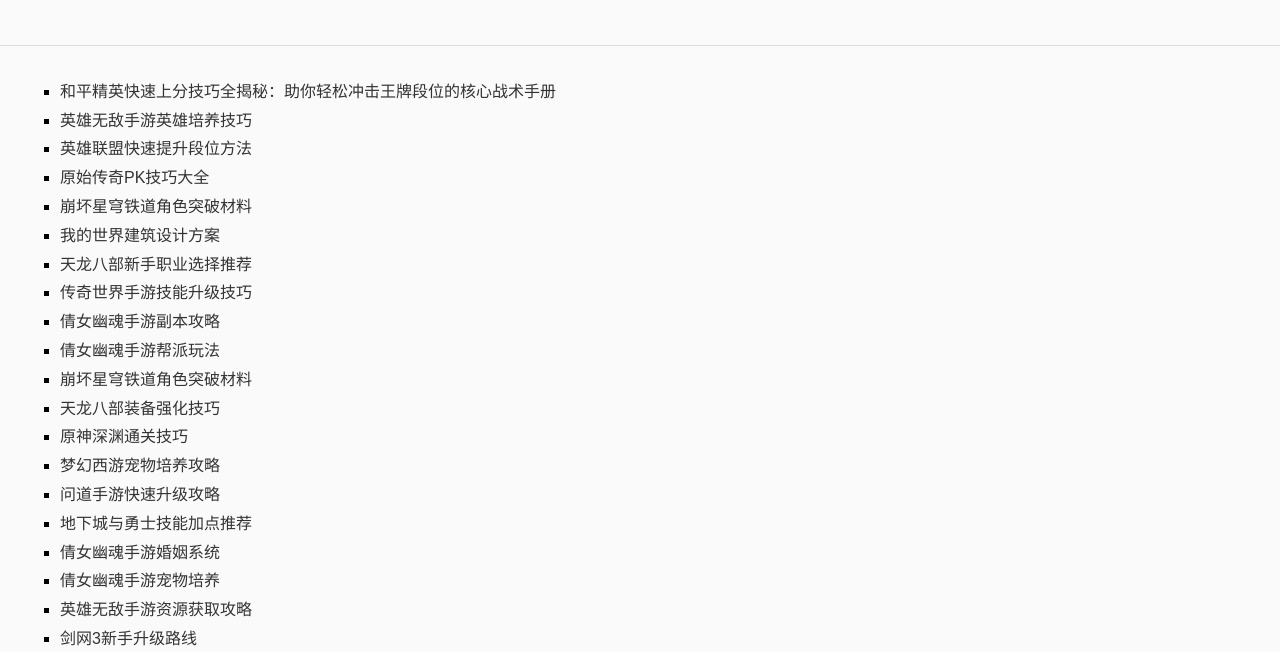
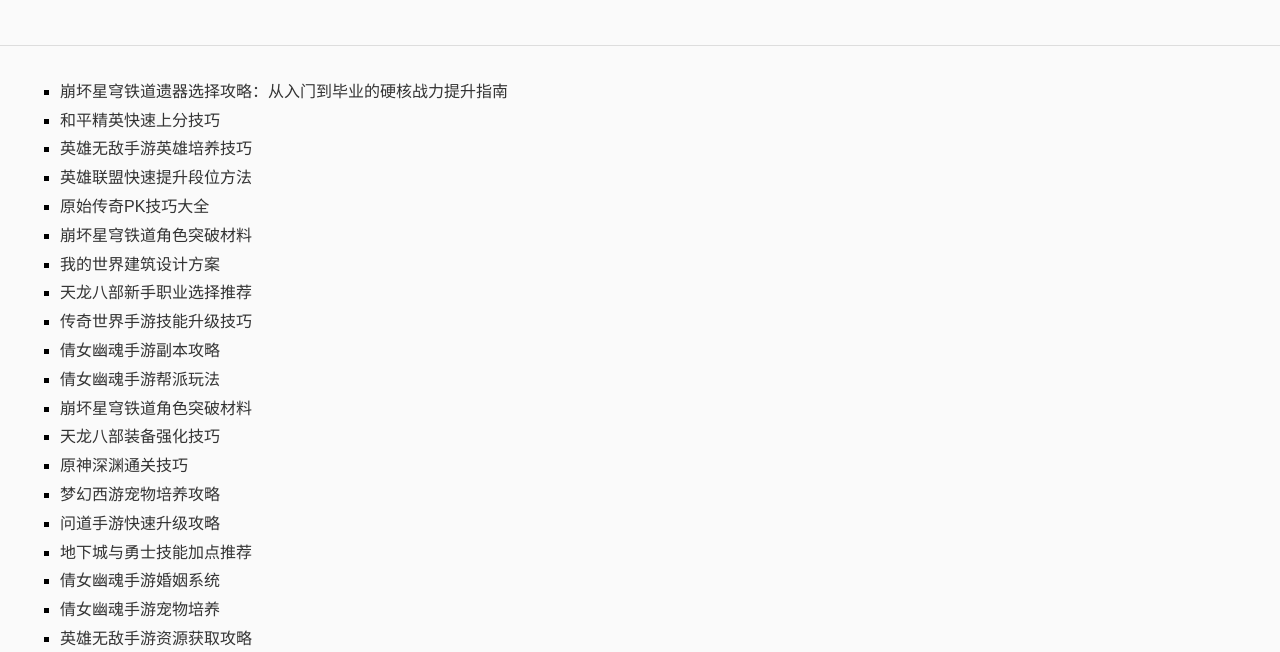
Before and after one commit to wuzesmtios/classic-mmo-atlas, a plain HTML site: page index.html in a window 1280 px wide. Shown: the part 148-800 px from the top of the page. Drawn offline with Linux system fonts and the light colour scheme.

Commit message:
update index

```diff
--- a/index.html
+++ b/index.html
@@ -21,7 +21,8 @@
 <body class="hub_icjbc">
     <header class="hub_ctehp"><h1>经典网游进阶攻略网 - 装备掉落、隐藏任务与高效打金教程</h1><p>汇集经典 MMORPG 网络游戏的高阶玩法攻略。包含详细的地图怪物分布、装备隐藏掉落列表、多开打金路线规划以及各职业强力流派构建。全方位解析游戏核心玩法。</p></header>
     <article class="hub_xwotx"><div><ul class="hub_bcdxq">
-<li><a href="https://wuzesmtios.github.io/classic-mmo-atlas/docs/2026-11-14-08f9f8.html">和平精英快速上分技巧全揭秘：助你轻松冲击王牌段位的核心战术手册</a></li>
+<li><a href="https://wuzesmtios.github.io/classic-mmo-atlas/docs/2026-11-15-0b747b.html">崩坏星穹铁道遗器选择攻略：从入门到毕业的硬核战力提升指南</a></li>
+                <li><a href="https://wuzesmtios.github.io/classic-mmo-atlas/docs/2026-11-14-08f9f8.html">和平精英快速上分技巧</a></li>
                 <li><a href="https://wuzesmtios.github.io/classic-mmo-atlas/docs/2026-11-14-f1c2ec.html">英雄无敌手游英雄培养技巧</a></li>
                 <li><a href="https://wuzesmtios.github.io/classic-mmo-atlas/docs/2026-11-13-94baf6.html">英雄联盟快速提升段位方法</a></li>
                 <li><a href="https://wuzesmtios.github.io/classic-mmo-atlas/docs/2026-11-13-b51788.html">原始传奇PK技巧大全</a></li>
```
